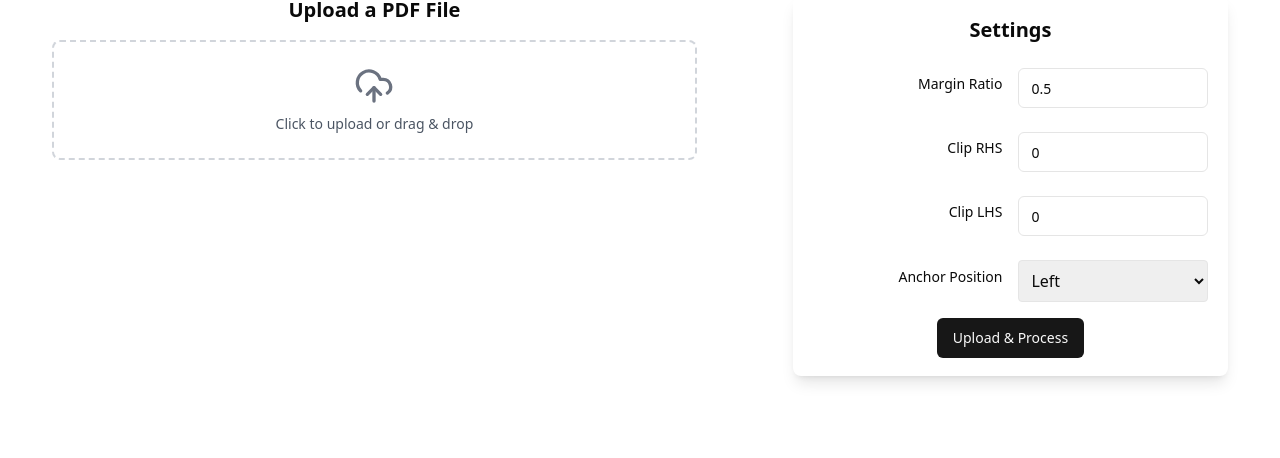
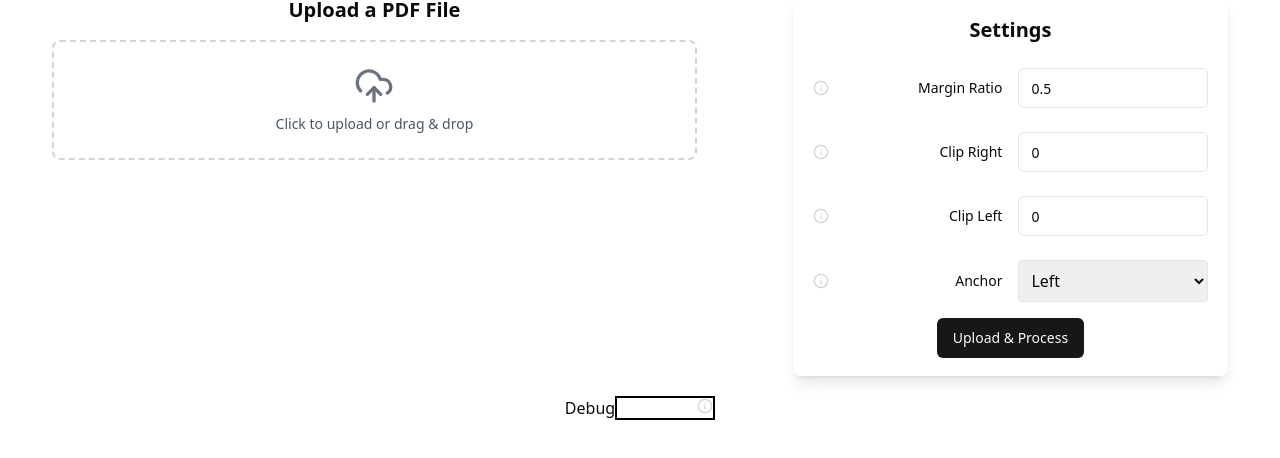
Before and after one commit to heidi-kuang/NoteSpace, a React (Vite) app in the folder frontend/: page / in a window 1280 px wide. Shown: the part 228-686 px from the top of the page. Built offline with nearby package versions, Linux system fonts and the light colour scheme; no server answers.

Commit message:
settings tool tip

```diff
--- a/frontend/package.json
+++ b/frontend/package.json
@@ -14,6 +14,7 @@
     "@radix-ui/react-label": "^2.1.2",
     "@radix-ui/react-slot": "^1.1.2",
     "@radix-ui/react-toast": "^1.2.6",
+    "@radix-ui/react-tooltip": "^1.1.8",
     "canvas-confetti": "^1.9.3",
     "class-variance-authority": "^0.7.1",
     "clsx": "^2.1.1",
--- a/frontend/src/App.tsx
+++ b/frontend/src/App.tsx
@@ -3,6 +3,7 @@ import Uploader from './components/Uploader';
 import logo from './assets/notespace-logo.svg';
 import { Toaster } from './components/ui/toaster';
 import { useEffect } from 'react';
+import Debug from './components/Debug';
 
 const changeFavicon = (isDarkMode: boolean) => {
   console.log ("isDarkMode:", isDarkMode);
@@ -33,6 +34,7 @@ function App() {
       <div>
         <Uploader />
       </div>
+      <Debug />
     </>
   )
 }
--- /dev/null
+++ b/frontend/src/components/Debug.tsx
@@ -0,0 +1,19 @@
+import SettingsToolTip from "./ui/SettingsToolTip"
+
+const Debug = () => {
+  const tip = "How much width you want to add, as a percentage of the original width."
+  return (
+    <div className="flex justify-center">
+      <p>Debug</p>
+      <div
+        style={{width: "100px"}}
+        className="border-black border-2 flex justify-end"
+      >
+        <SettingsToolTip tip={tip}/>
+      </div>
+
+    </div>
+  )
+}
+
+export default Debug
--- a/frontend/src/components/SettingsForm.tsx
+++ b/frontend/src/components/SettingsForm.tsx
@@ -7,6 +7,7 @@ import { Input } from "@/components/ui/input";
 import { FormValues } from "@/types/form";
 import { Loader2 } from "lucide-react";
 import confetti from "canvas-confetti";
+import SettingsToolTip from "./ui/SettingsToolTip";
 
 const formSchema = z.object({
   marginRatio: z
@@ -89,7 +90,10 @@ const SettingsForm: React.FC<SettingsFormProps> = ({ onSubmit, isLoading, setIsL
             name="marginRatio"
             render={({ field }) => (
               <FormItem className="grid grid-cols-2 items-center gap-4">
-                <FormLabel className="text-right">Margin Ratio</FormLabel>
+                <div className="flex flex-row gap-2 items-center mt-2">
+                  <SettingsToolTip tip={"How wide of a margin you want to add, as a percentage of the original width."} />
+                  <FormLabel className="flex-1 text-right">Margin Ratio</FormLabel>
+                </div>
                 <FormControl>
                   <Input
                     type="number"
@@ -111,7 +115,10 @@ const SettingsForm: React.FC<SettingsFormProps> = ({ onSubmit, isLoading, setIsL
             name="clipRHS"
             render={({ field }) => (
               <FormItem className="grid grid-cols-2 items-center gap-4">
-                <FormLabel className="text-right">Clip RHS</FormLabel>
+                <div className="flex flex-row gap-2 items-center mt-2">
+                  <SettingsToolTip tip={"How much you want to clip off from the right side, as a percentage of the original width."} />
+                  <FormLabel className="flex-1 text-right">Clip Right</FormLabel>
+                </div>
                 <FormControl>
                   <Input
                     type="number"
@@ -133,7 +140,10 @@ const SettingsForm: React.FC<SettingsFormProps> = ({ onSubmit, isLoading, setIsL
             name="clipLHS"
             render={({ field }) => (
               <FormItem className="grid grid-cols-2 items-center gap-4">
-                <FormLabel className="text-right">Clip LHS</FormLabel>
+                <div className="flex flex-row gap-2 items-center mt-2">
+                  <SettingsToolTip tip={"How much you want to clip off from the left side, as a percentage of the original width."} />
+                  <FormLabel className="flex-1 text-right">Clip Left</FormLabel>
+                </div>
                 <FormControl>
                   <Input
                     type="number"
@@ -155,7 +165,10 @@ const SettingsForm: React.FC<SettingsFormProps> = ({ onSubmit, isLoading, setIsL
             name="anchor"
             render={({ field }) => (
               <FormItem className="grid grid-cols-2 items-center gap-4">
-                <FormLabel className="text-right">Anchor Position</FormLabel>
+                <div className="flex flex-row gap-2 items-center mt-2">
+                  <SettingsToolTip tip={"Where to place your original PDF within the new one."} />
+                  <FormLabel className="flex-1 text-right">Anchor</FormLabel>
+                </div>
                 <FormControl>
                   <select {...field} className="border p-2 rounded">
                     <option value="left">Left</option>
--- /dev/null
+++ b/frontend/src/components/ui/SettingsToolTip.tsx
@@ -0,0 +1,28 @@
+import {
+  Tooltip,
+  TooltipContent,
+  TooltipProvider,
+  TooltipTrigger,
+} from "@/components/ui/tooltip"
+import { Info } from "lucide-react"
+
+interface SettingsToolTipProps {
+  tip: string;
+}
+
+const SettingsToolTip: React.FC<SettingsToolTipProps>  = ({tip}) => {
+  return (
+    <TooltipProvider delayDuration={0}>
+      <Tooltip>
+        <TooltipTrigger asChild>
+          <Info size={16} color="lightgray"/>
+        </TooltipTrigger>
+        <TooltipContent className="max-w-[150px]" side="left">
+          <p className="text-gray-600 text-sm">{tip}</p>
+        </TooltipContent>
+      </Tooltip>
+    </TooltipProvider>
+  )
+}
+
+export default SettingsToolTip
--- /dev/null
+++ b/frontend/src/components/ui/tooltip.tsx
@@ -0,0 +1,28 @@
+import * as React from "react"
+import * as TooltipPrimitive from "@radix-ui/react-tooltip"
+
+import { cn } from "@/lib/utils"
+
+const TooltipProvider = TooltipPrimitive.Provider
+
+const Tooltip = TooltipPrimitive.Root
+
+const TooltipTrigger = TooltipPrimitive.Trigger
+
+const TooltipContent = React.forwardRef<
+  React.ElementRef<typeof TooltipPrimitive.Content>,
+  React.ComponentPropsWithoutRef<typeof TooltipPrimitive.Content>
+>(({ className, sideOffset = 4, ...props }, ref) => (
+  <TooltipPrimitive.Content
+    ref={ref}
+    sideOffset={sideOffset}
+    className={cn(
+      "z-50 overflow-hidden rounded-md border bg-popover px-3 py-1.5 text-sm text-popover-foreground shadow-md animate-in fade-in-0 zoom-in-95 data-[state=closed]:animate-out data-[state=closed]:fade-out-0 data-[state=closed]:zoom-out-95 data-[side=bottom]:slide-in-from-top-2 data-[side=left]:slide-in-from-right-2 data-[side=right]:slide-in-from-left-2 data-[side=top]:slide-in-from-bottom-2",
+      className
+    )}
+    {...props}
+  />
+))
+TooltipContent.displayName = TooltipPrimitive.Content.displayName
+
+export { Tooltip, TooltipTrigger, TooltipContent, TooltipProvider }
```
Also changed, not shown: 1 other file (tests, documents, lock files or other folders).
